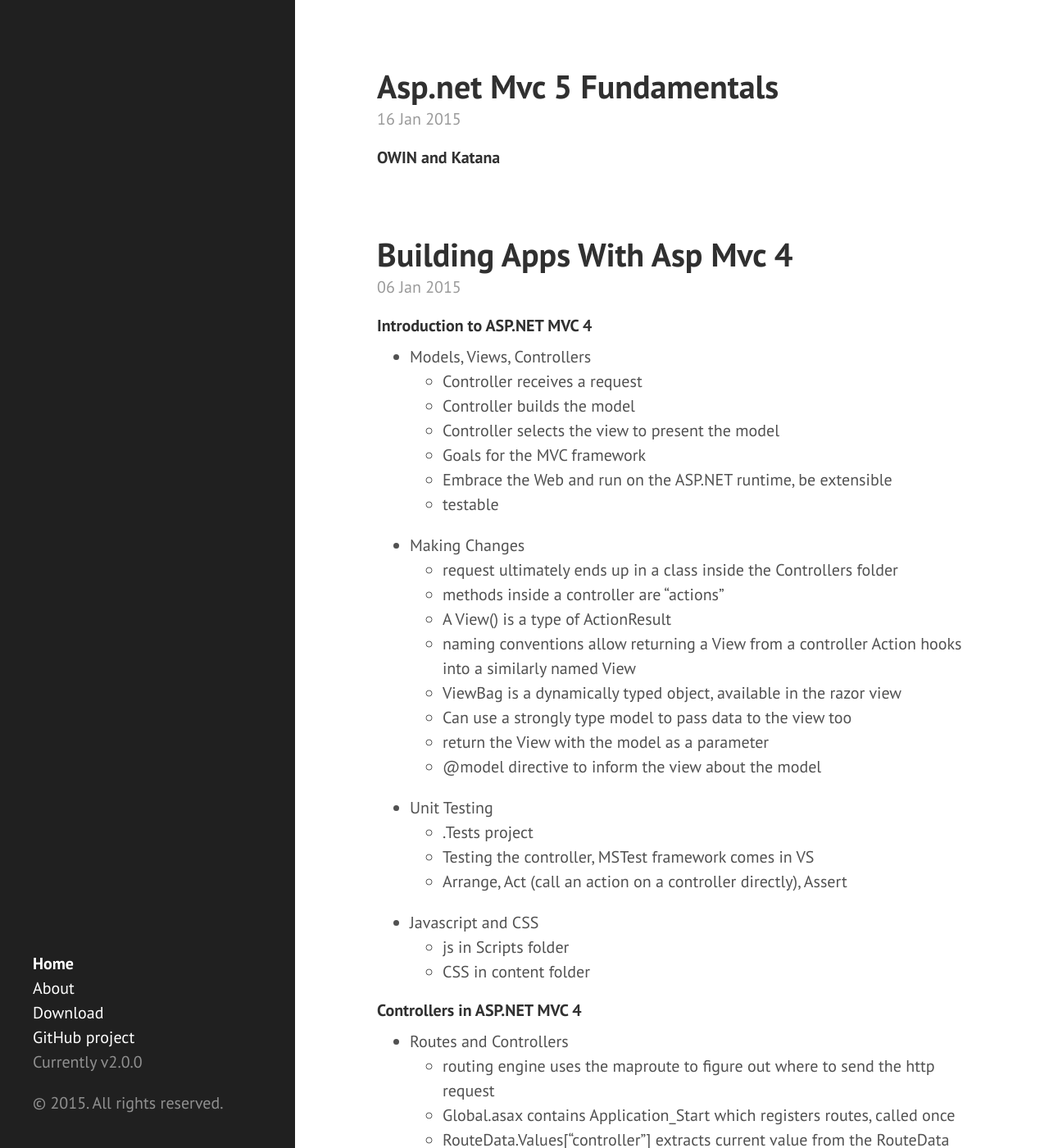
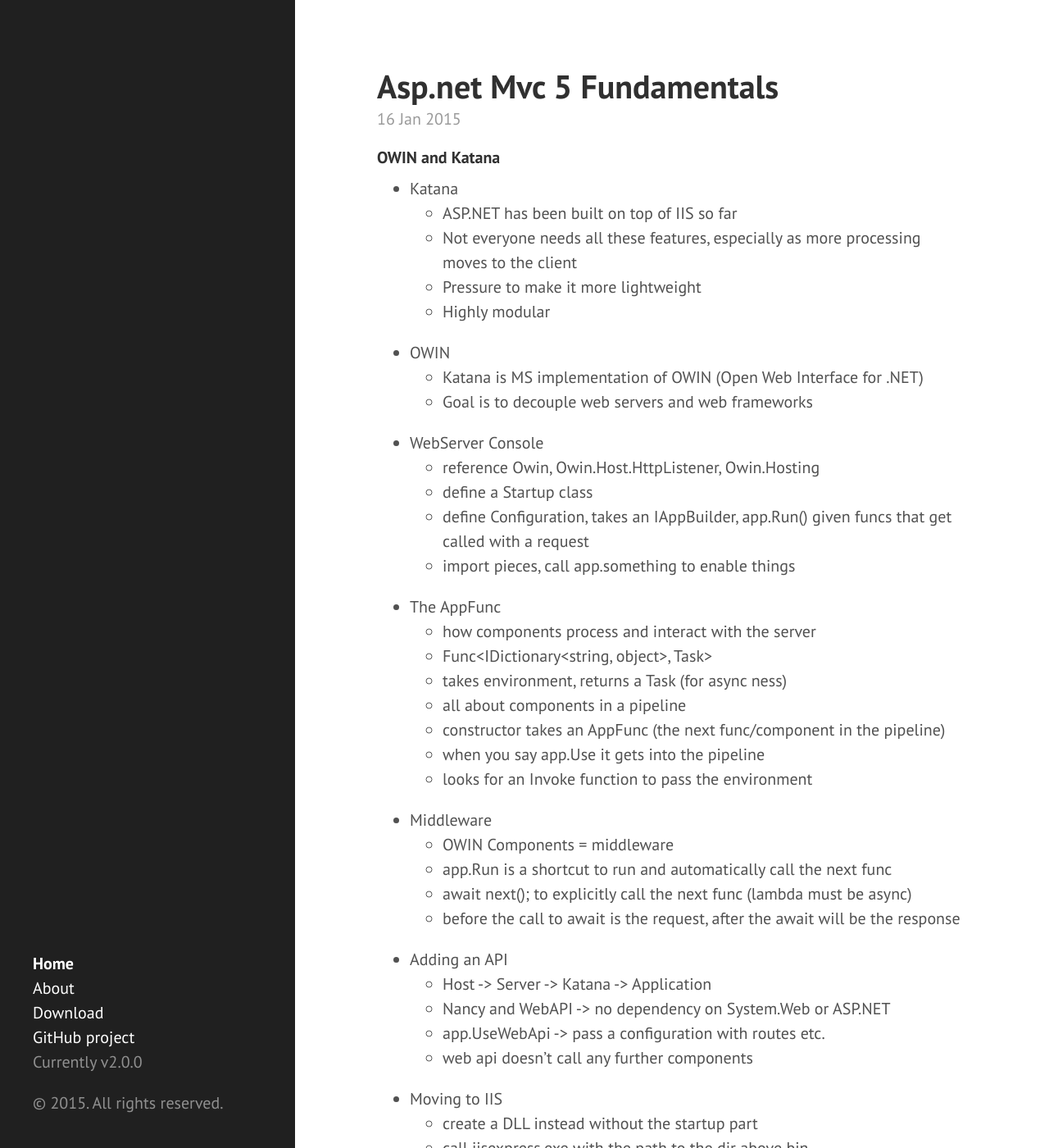
Before and after one commit to eneiand/eneiand.github.io, a Jekyll site: the page built from index.html, in a window 1280 px wide and 1400 px high. Shown: the whole window at 82% size. Built offline with Jekyll 4.4.1, drawn with Linux system fonts in a browser that asks for light colours; Markdown is read by kramdown in place of the engine named in the settings; the list of posts is cut into pages by our own code; some of the changed text lies outside the part shown.

Commit message:
Update 2015-01-16-asp.net-mvc-5-fundamentals.md

```diff
--- a/_posts/2015-01-16-asp.net-mvc-5-fundamentals.md
+++ b/_posts/2015-01-16-asp.net-mvc-5-fundamentals.md
@@ -1 +1,38 @@
 #### OWIN and Katana
+* Katana
+  * ASP.NET has been built on top of IIS so far
+  * Not everyone needs all these features, especially as more processing moves to the client
+  * Pressure to make it more lightweight
+  * Highly modular
+* OWIN
+  * Katana is MS implementation of OWIN (Open Web Interface for .NET)
+  * Goal is to decouple web servers and web frameworks
+* WebServer Console
+  * reference Owin, Owin.Host.HttpListener, Owin.Hosting
+  * define a Startup class
+  * define Configuration, takes an IAppBuilder, app.Run() given funcs that get called with a request
+  * import pieces, call app.something to enable things
+* The AppFunc
+  * how components process and interact with the server
+  * Func<IDictionary<string, object>, Task>
+  * takes environment, returns a Task (for async ness)
+  * all about components in a pipeline
+  * constructor takes an AppFunc (the next func/component in the pipeline)
+  * when you say app.Use<Component> it gets into the pipeline
+  * looks for an Invoke function to pass the environment
+* Middleware
+  * OWIN Components = middleware
+  * app.Run is a shortcut to run and automatically call the next func
+  * await next(); to explicitly call the next func (lambda must be async)
+  * before the call to await is the request, after the await will be the response
+* Adding an API
+  * Host -> Server -> Katana -> Application
+  * Nancy and WebAPI -> no dependency on System.Web or ASP.NET
+  * app.UseWebApi -> pass a configuration with routes etc.
+  * web api doesn't call any further components
+* Moving to IIS
+  * create a DLL instead without the startup part
+  * call iisexpress.exe with the path to the dir above bin
+* OWIN and MVC5
+  * Startup uses Katana and an IAppBuilder setting up Authentication
+  * katana project codeplex
```
